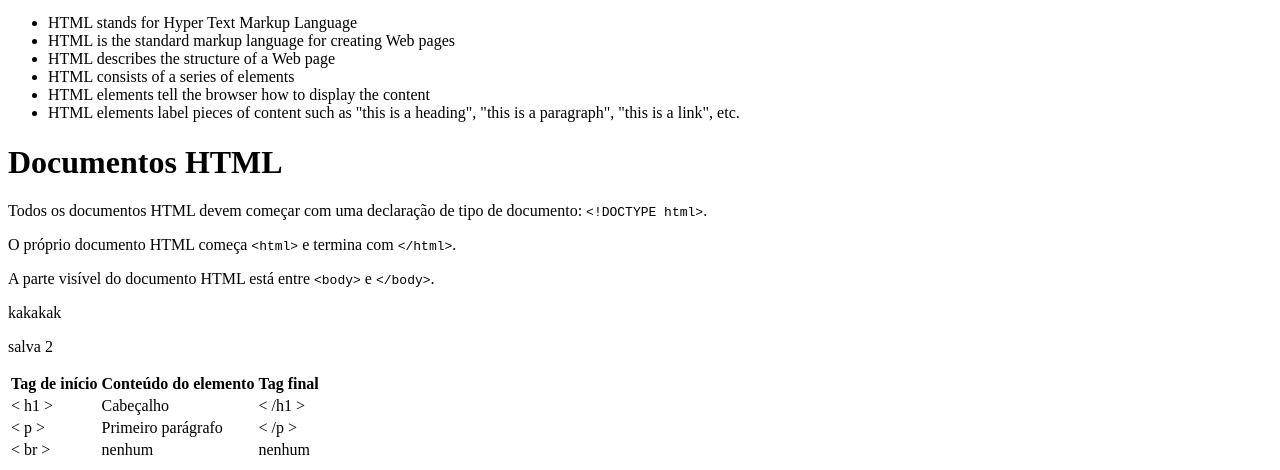
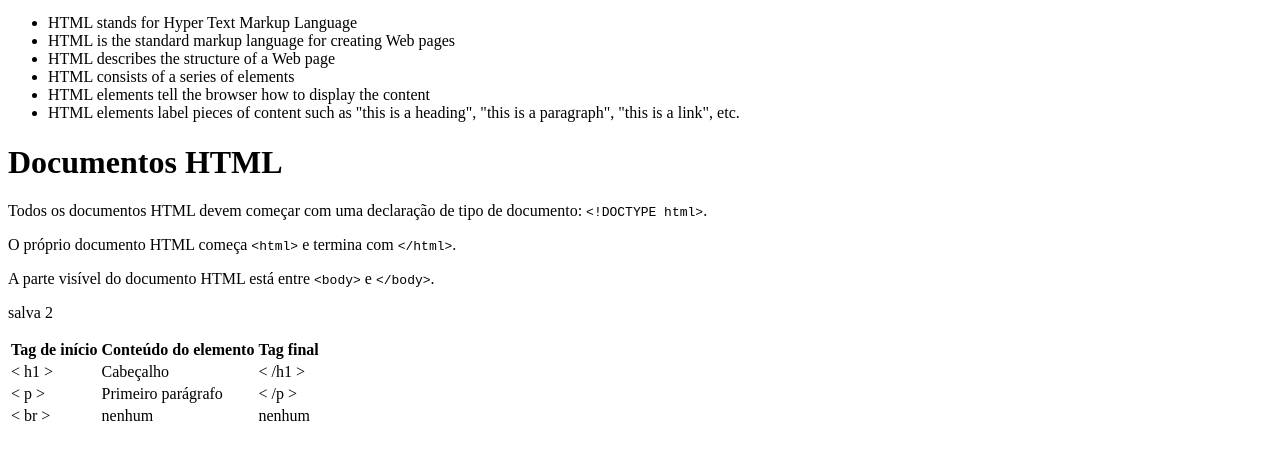
Before and after one commit to Felipejbm/meuprimeirosite, a plain HTML site: page index.html in a window 1280 px wide. Shown: the part 2116-2586 px from the top of the page. After the commit the page ends 2552 px from the top, so only its background shows below. Drawn offline with Linux system fonts and the light colour scheme.

```diff
--- a/index.html
+++ b/index.html
@@ -19,7 +19,6 @@
         <p>Todos os documentos HTML devem começar com uma declaração de tipo de documento: <code>&lt;!DOCTYPE html&gt;</code>. </p>
         <p>O próprio documento HTML começa <code>&lt;html&gt;</code> e termina com <code>&lt;/html&gt;</code>.</p>
         <p>A parte visível do documento HTML está entre <code>&lt;body&gt;</code> e <code>&lt;/body&gt;</code>.</p>
-       <p>kakakak</p>
 
         <table>
             <tr>
```
